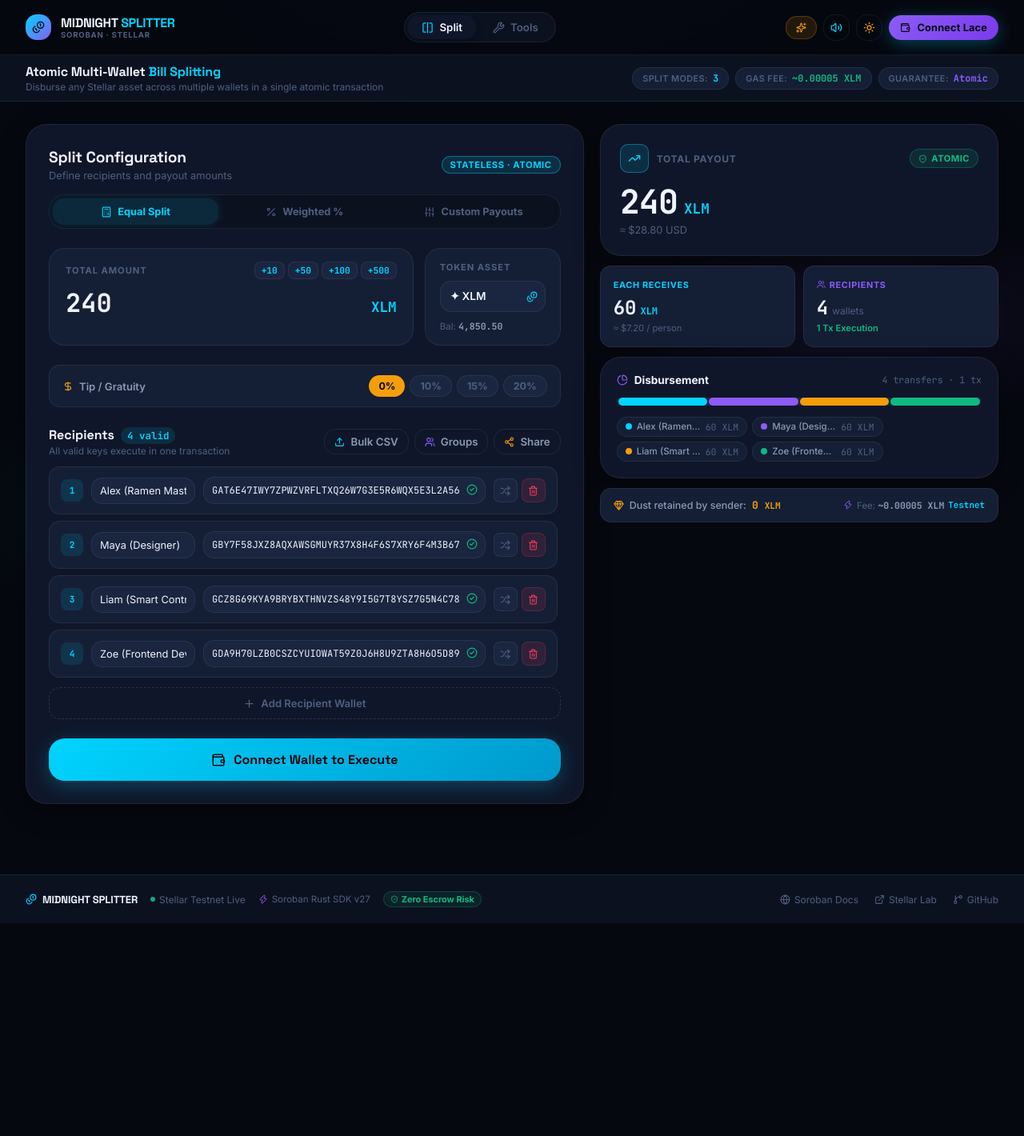
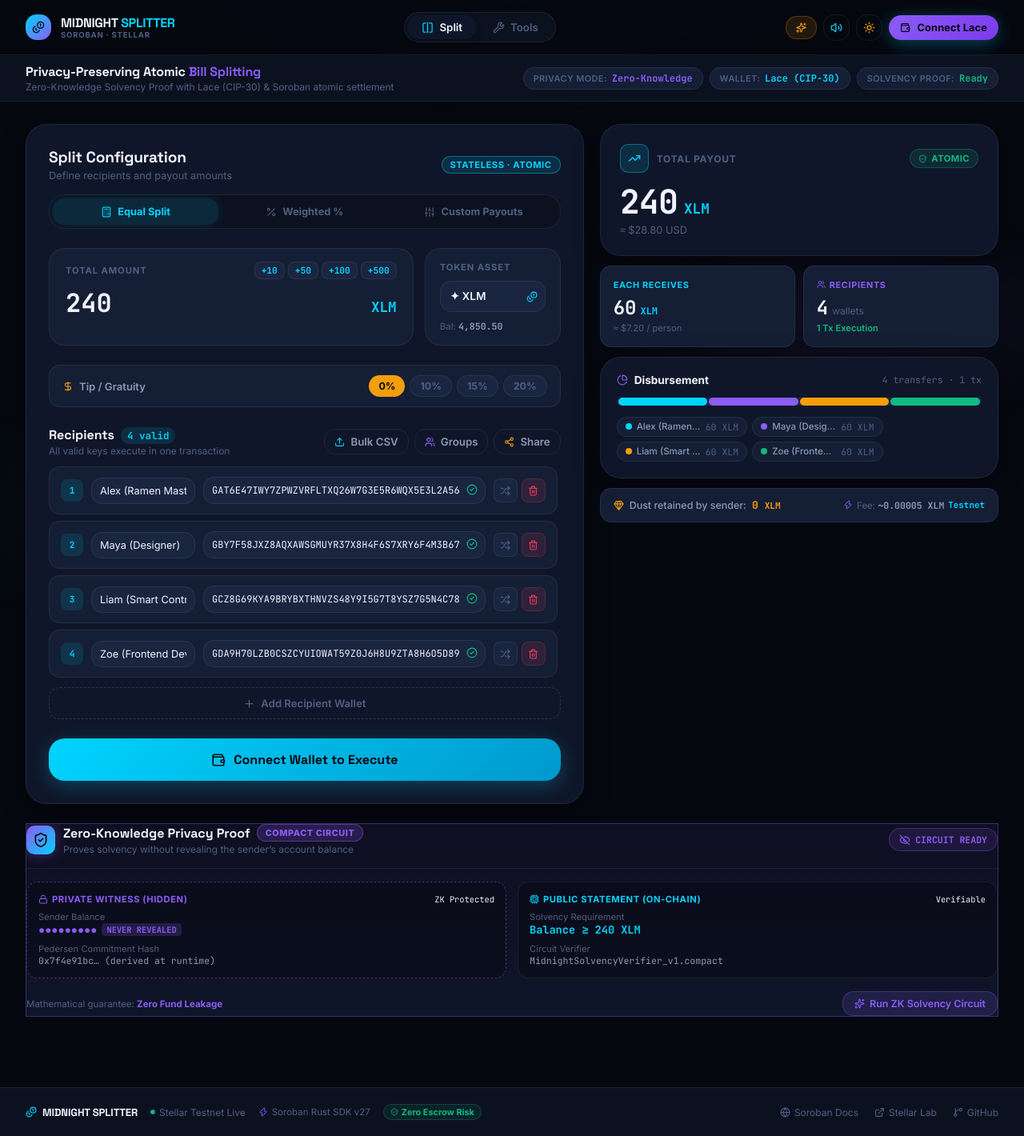
Before and after one commit to ayyush1326-afx/Midnight-splitter, a React (Vite) app: page / in a window 1280 px wide. Shown: the whole page at 80% size. Before the commit the page ends 1154 px from the top, so only its background shows below. Built offline with nearby package versions, Linux system fonts and the light colour scheme.

Commit message:
feat(app): wire Zero-Knowledge circuit execution into atomic split transaction lifecycle

```diff
--- a/src/App.tsx
+++ b/src/App.tsx
@@ -7,20 +7,28 @@
   SavedGroup,
   SplitReceipt,
   SimulationLog,
+  WalletProvider,
+  ZKProofData,
 } from './types';
 import {
   SUPPORTED_TOKENS,
   generateRandomStellarAddress,
+  generateRandomMidnightAddress,
   isValidStellarAddress,
+  isValidMultiChainAddress,
   connectFreighter,
+  connectLace,
   checkFreighterAvailable,
+  checkLaceAvailable,
   PRESET_GROUPS,
 } from './services/stellar';
+import { executeZKBalanceCircuit } from './services/zkCircuit';
 import { sounds } from './services/soundEffects';
 
 import { Navbar, ActivePage } from './components/Navbar';
 import { SplitterCard } from './components/SplitterCard';
 import { VisualBreakdown } from './components/VisualBreakdown';
+import { PrivacyProof } from './components/PrivacyProof';
 import { ToolsPage } from './components/ToolsPage';
 import { BulkImportModal } from './components/BulkImportModal';
 import { GroupsModal } from './components/GroupsModal';
@@ -36,9 +44,12 @@
 
   // ── Wallet ──
   const [walletAddress, setWalletAddress] = useState<string>('');
+  const [walletProvider, setWalletProvider] = useState<WalletProvider>('lace');
   const [walletBalance, setWalletBalance] = useState<string>('0.00');
   const [isWalletConnected, setIsWalletConnected] = useState<boolean>(false);
   const [isConnecting, setIsConnecting] = useState<boolean>(false);
+  const [zkProof, setZkProof] = useState<ZKProofData | null>(null);
+
 
   // ── Split Config ──
   const [mode, setMode] = useState<SplitMode>('equal');
@@ -170,24 +181,68 @@
     });
   };
 
-  const handleConnectWallet = async () => {
+  const handleConnectWallet = async (preferredProvider: WalletProvider = 'lace') => {
     setIsConnecting(true);
+    sounds.playClick();
+
+    if (preferredProvider === 'lace') {
+      const res = await connectLace();
+      if (res.address) {
+        setWalletAddress(res.address);
+        setWalletProvider('lace');
+        setWalletBalance('4,850.50');
+        setIsWalletConnected(true);
+        sounds.playSuccess();
+        const now = new Date().toLocaleTimeString();
+        setLogs((prev) => [
+          {
+            timestamp: now,
+            type: 'auth',
+            message: `Lace Wallet Connected (CIP-30): ${res.address.slice(0, 16)}… on ${res.network}`,
+          },
+          ...prev,
+        ]);
+        setIsConnecting(false);
+        return;
+      }
+    }
+
     const hasFreighter = await checkFreighterAvailable();
     if (hasFreighter) {
       const res = await connectFreighter();
       if (res.address) {
         setWalletAddress(res.address);
+        setWalletProvider('freighter');
         setWalletBalance('4,850.50');
         setIsWalletConnected(true);
         sounds.playSuccess();
+        const now = new Date().toLocaleTimeString();
+        setLogs((prev) => [
+          {
+            timestamp: now,
+            type: 'auth',
+            message: `Freighter Wallet Connected: ${res.address.slice(0, 12)}… on Stellar Testnet`,
+          },
+          ...prev,
+        ]);
       }
     } else {
-      // Freighter not installed — simulate demo wallet
-      const randomKey = generateRandomStellarAddress();
+      // Default: Lace simulated demo wallet on Midnight Preprod
+      const randomKey = generateRandomMidnightAddress();
       setWalletAddress(randomKey);
+      setWalletProvider('lace');
       setWalletBalance('4,850.50');
       setIsWalletConnected(true);
       sounds.playSuccess();
+      const now = new Date().toLocaleTimeString();
+      setLogs((prev) => [
+        {
+          timestamp: now,
+          type: 'auth',
+          message: `Lace Wallet Connected (Midnight Preprod): ${randomKey.slice(0, 16)}…`,
+        },
+        ...prev,
+      ]);
     }
     setIsConnecting(false);
   };
@@ -197,7 +252,9 @@
     setIsWalletConnected(false);
     setWalletAddress('');
     setWalletBalance('0.00');
+    setZkProof(null);
   };
+
 
   const handleOpenFaucet = () => {
     sounds.playTransferStep(3);
@@ -288,7 +345,7 @@
     }, 1200);
   };
 
-  const handleExecuteSplit = () => {
+  const handleExecuteSplit = async () => {
     if (count === 0 || effectiveTotal <= 0) return;
     setIsExecuting(true);
     sounds.playClick();
@@ -296,6 +353,32 @@
     const timestamp = new Date().toLocaleTimeString();
     const txHash = `TX${Math.random().toString(36).substring(2, 12).toUpperCase()}90123SOROBAN`;
     const ledger = Math.floor(45000000 + Math.random() * 100000);
+
+    // Step 1: Run Zero-Knowledge Solvency Circuit
+    let proof: ZKProofData | null = zkProof;
+    try {
+      proof = await executeZKBalanceCircuit({
+        privateBalance: 4850.50,
+        splitRequirement: effectiveTotal,
+        recipientCount: count,
+        tokenSymbol: selectedToken.symbol,
+        senderAddress: walletAddress || 'GAT6E47IWY7ZPWZVRFLTXQ26W7G3E5R6WQX5E3L2A56QWE7R8TY90123',
+      });
+      if (proof) {
+        const verifiedProof: ZKProofData = proof;
+        setZkProof(verifiedProof);
+        setLogs((prev) => [
+          {
+            timestamp,
+            type: 'zk',
+            message: `ZK Solvency Proof Generated: ${verifiedProof.proofId.slice(0, 18)}… (balance proven ≥ ${effectiveTotal} ${selectedToken.symbol} with 0 balance leakage)`,
+          },
+          ...prev,
+        ]);
+      }
+    } catch (err: unknown) {
+      console.warn('ZK proof fallback:', err);
+    }
 
     setTimeout(() => sounds.playTransferStep(1), 300);
     setTimeout(() => sounds.playTransferStep(2), 600);
@@ -317,6 +400,7 @@
         txHash,
         timestamp: new Date().toISOString().replace('T', ' ').substring(0, 19),
         sender: walletAddress,
+        walletProvider,
         token: selectedToken,
         mode,
         totalAmount: effectiveTotal,
@@ -332,8 +416,9 @@
               ? Math.floor((effectiveTotal * (r.percentage || 0)) / 100)
               : parseFloat(r.customAmount || '0') || 0,
         })),
-        network: 'Stellar Testnet (Soroban)',
+        network: walletProvider === 'lace' ? 'Midnight Preprod (ZK-Protected)' : 'Stellar Testnet (Soroban)',
         blockLedger: ledger,
+        zkProof: proof || undefined,
       };
 
       setActiveReceipt(receipt);
@@ -372,6 +457,7 @@
           activePage={activePage}
           onChangePage={setActivePage}
           walletAddress={walletAddress}
+          walletProvider={walletProvider}
           isWalletConnected={isWalletConnected}
           walletBalance={walletBalance}
           isConnecting={isConnecting}
@@ -419,11 +505,11 @@
                       letterSpacing: '-0.01em',
                     }}
                   >
-                    Atomic Multi-Wallet{' '}
-                    <span style={{ color: 'var(--cyan)' }}>Bill Splitting</span>
+                    Privacy-Preserving Atomic{' '}
+                    <span style={{ color: 'var(--purple)' }}>Bill Splitting</span>
                   </h1>
                   <p style={{ fontSize: '0.75rem', color: 'var(--text-3)', marginTop: '1px' }}>
-                    Disburse any Stellar asset across multiple wallets in a single atomic transaction
+                    Zero-Knowledge Solvency Proof with Lace (CIP-30) & Soroban atomic settlement
                   </p>
                 </div>
               ) : (
@@ -440,7 +526,7 @@
                     <span style={{ color: 'var(--purple)' }}>Tools</span>
                   </h1>
                   <p style={{ fontSize: '0.75rem', color: 'var(--text-3)', marginTop: '1px' }}>
-                    Simulate, inspect, and manage your Soroban split configuration
+                    Simulate, inspect, and verify your ZK privacy circuit & Soroban contracts
                   </p>
                 </div>
               )}
@@ -449,9 +535,9 @@
             {/* Live stat chips */}
             <div style={{ display: 'flex', gap: '8px', flexWrap: 'wrap' }}>
               {[
-                { label: 'Split Modes', value: '3', color: 'var(--cyan)' },
-                { label: 'Gas Fee', value: '~0.00005 XLM', color: 'var(--emerald)' },
-                { label: 'Guarantee', value: 'Atomic', color: 'var(--purple)' },
+                { label: 'Privacy Mode', value: 'Zero-Knowledge', color: 'var(--purple)' },
+                { label: 'Wallet', value: walletProvider === 'lace' ? 'Lace (CIP-30)' : 'Freighter', color: 'var(--cyan)' },
+                { label: 'Solvency Proof', value: zkProof?.verified ? 'Proven (Hidden)' : 'Ready', color: 'var(--emerald)' },
               ].map(({ label, value, color }) => (
                 <div
                   key={label}
@@ -491,9 +577,9 @@
             <div
               className="page-enter"
               style={{
-                display: 'grid',
-                gridTemplateColumns: '1fr',
-                gap: '20px',
+                display: 'flex',
+                flexDirection: 'column',
+                gap: '24px',
               }}
             >
               {/* On large screens: 2-column grid */}
@@ -531,6 +617,7 @@
                   isExecuting={isExecuting}
                   isWalletConnected={isWalletConnected}
                   onConnectWallet={handleConnectWallet}
+                  zkProof={zkProof}
                 />
 
                 {/* Right: Visual Breakdown */}
@@ -544,6 +631,16 @@
                   tipAmount={tipAmount}
                 />
               </div>
+
+              {/* Zero-Knowledge Privacy Solvency Proof Card */}
+              <PrivacyProof
+                zkProof={zkProof}
+                totalAmount={effectiveTotal}
+                tokenSymbol={selectedToken.symbol}
+                senderAddress={walletAddress}
+                onProofGenerated={(proof) => setZkProof(proof)}
+                isWalletConnected={isWalletConnected}
+              />
             </div>
           )}
 
```
